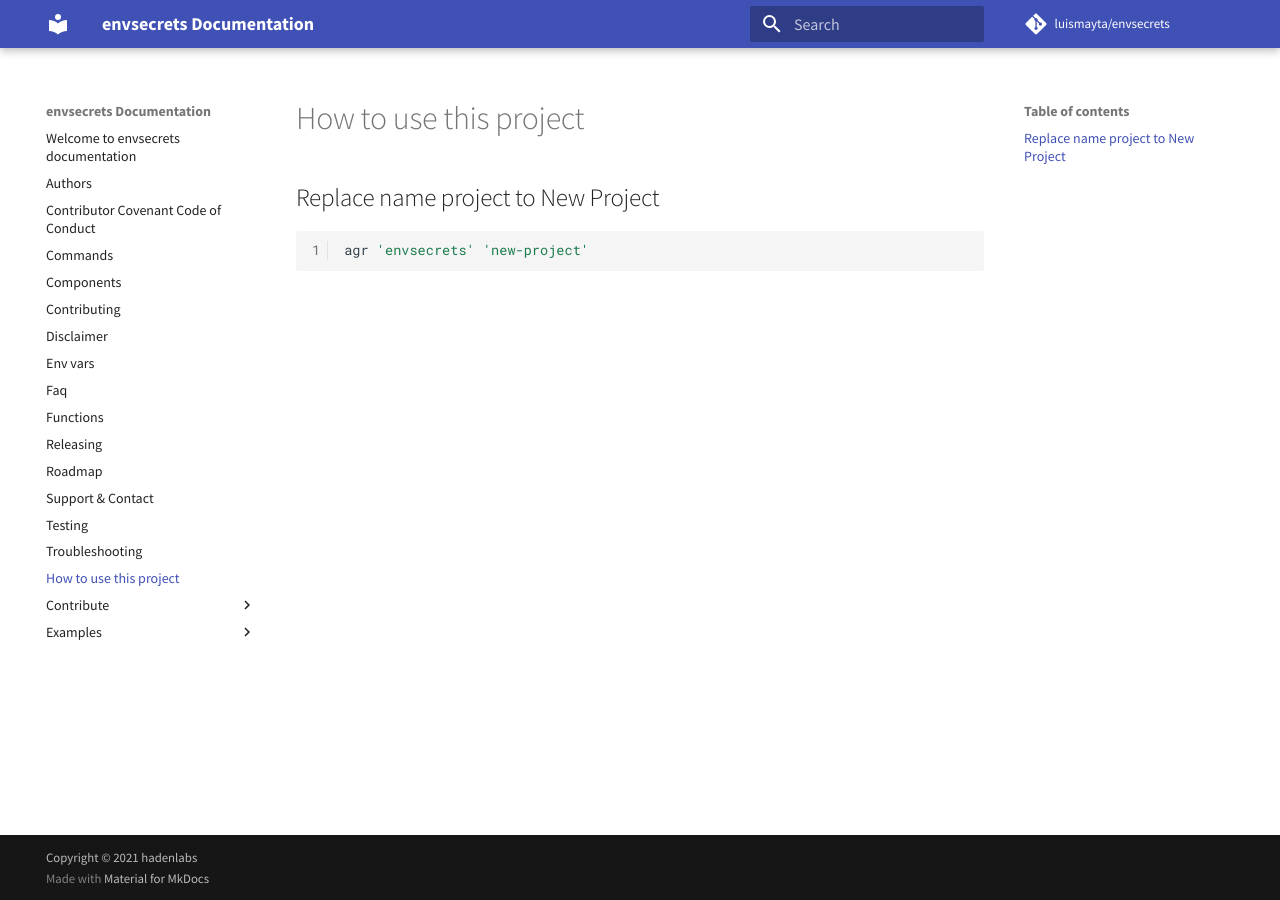
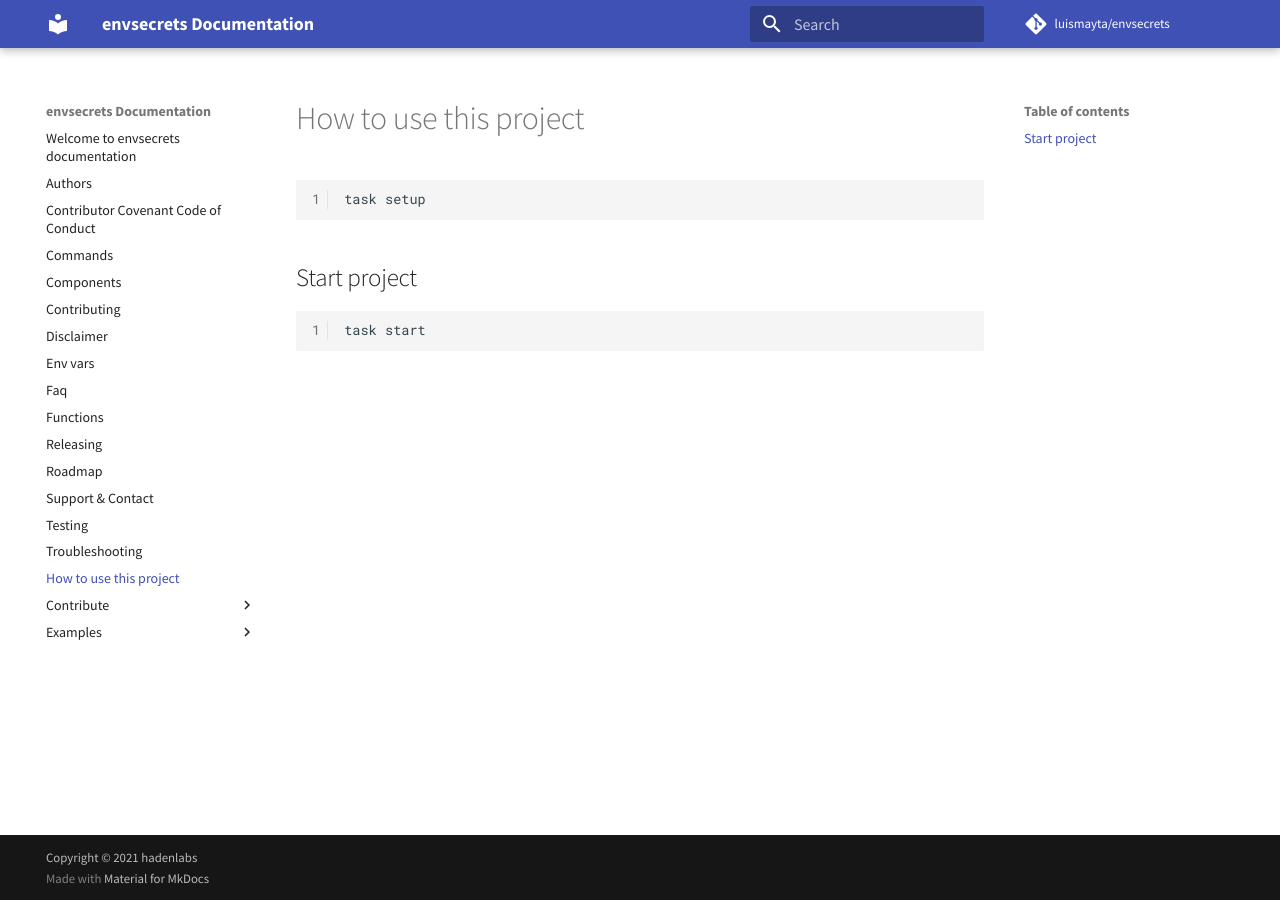
Before and after one commit to luismayta/envsecrets, an MkDocs documentation site: the page built from docs/usage.md, in a window 1280 px wide. Built offline with MkDocs 1.6.1 and Material for MkDocs 9.7.7, drawn with Linux system fonts in a browser that asks for light colours; comment, search, counter and statistics services are not loaded.

Commit message:
style: format files using prettier (#530)

````diff
--- a/docs/usage.md
+++ b/docs/usage.md
@@ -1,7 +1,11 @@
 # How to use this project
 
-## Replace name project to New Project
+```bash
+task setup
+```
+
+## Start project
 
 ```bash
-agr 'envsecrets' 'new-project'
+task start
 ```
````
Also changed, not shown: docs/commands.md (+0 -8 lines), docs/examples/common.md (+7 -1 lines), 3 other files.
